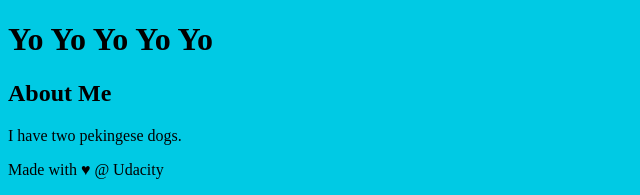
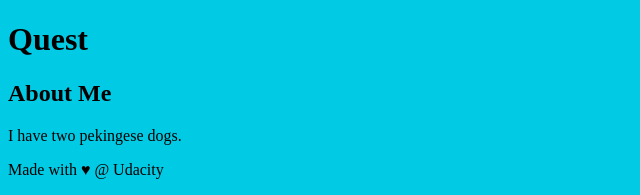
Before and after one commit to valeriyaede/new-git-project, a plain HTML site: page index.html in a window 1280 px wide. Shown: the top 195 px of the page, without its empty margins (0-640 px from the left). Drawn offline with Linux system fonts and the light colour scheme.

Commit message:
changed h1 again to Quest

```diff
--- a/index.html
+++ b/index.html
@@ -10,7 +10,7 @@
 <body>
 
     <header>
-        <h1>Yo Yo Yo Yo Yo</h1>
+        <h1>Quest</h1>
     </header>
 
     <div class="container">
```
